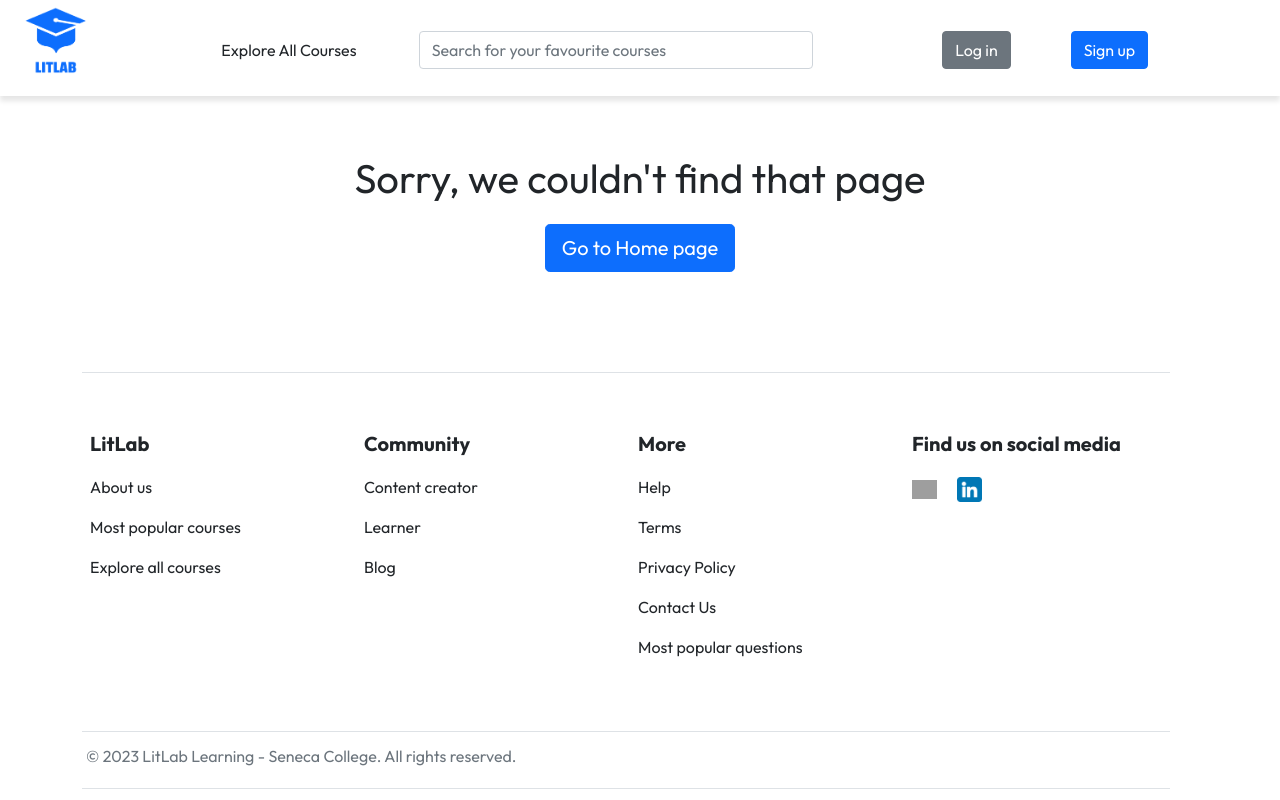
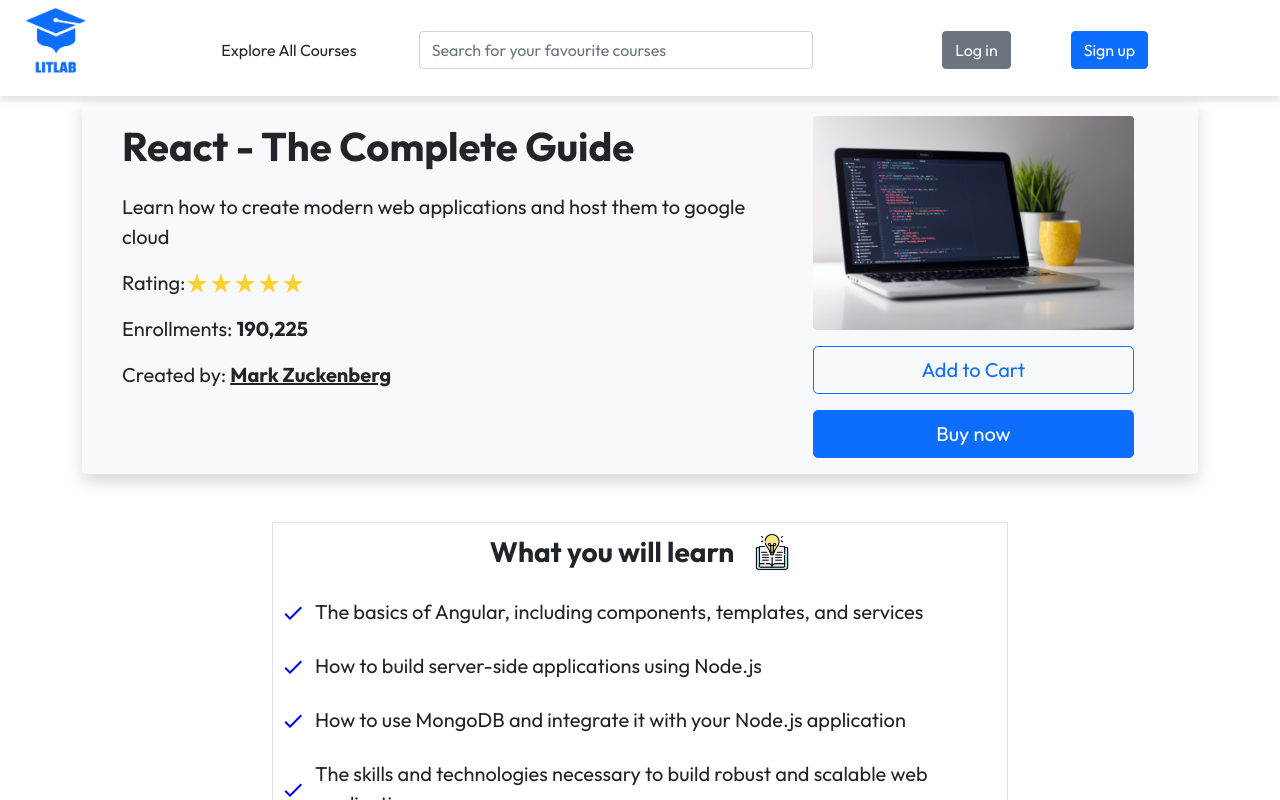
Before and after one commit to mnosov622/LitLab_project, a React (Create React App) app in the folder frontend/: page /course/1 in a window 1280 px wide. Shown: the top 800 px of the page. Built offline with nearby package versions, Linux system fonts and the light colour scheme; grey boxes are pictures that could not be loaded.

Commit message:
course description page dynamically updates based on clicked card

```diff
--- a/frontend/src/App.js
+++ b/frontend/src/App.js
@@ -47,7 +47,7 @@ function App() {
               <Route path="/all-courses" element={<AllCourses />} />
               <Route path="/creator-dashboard" element={<CreatorDashboard />} />
               <Route path="/creator-info" element={<CreatorInformation />} />
-              <Route path="/course" element={<CourseDescription />} />
+              <Route path="/course/:id" element={<CourseDescription />} />
               <Route path="*" exact={true} element={<NotFound />} />
             </Routes>
           </Container>
--- a/frontend/src/components/CourseCards/CourseCard.jsx
+++ b/frontend/src/components/CourseCards/CourseCard.jsx
@@ -3,11 +3,11 @@ import { Link } from "react-router-dom";
 import teacher1 from "../../assets/teacher-1.jpg";
 import styles from "./styles.module.scss";
 
-const CourseCard = ({ name, image, price, teacherName }) => {
+const CourseCard = ({ name, image, price, teacherName, id }) => {
   return (
     <>
       <div className="card w-100 mb-5">
-        <Link to="course/:id">
+        <Link to={`/course/${id}`}>
           <div className={styles.card}>
             <img
               src={image}
--- a/frontend/src/components/Navbar.jsx
+++ b/frontend/src/components/Navbar.jsx
@@ -13,7 +13,8 @@ const Navbar = () => {
   const [data, setData] = useState("");
   const [showList, setShowList] = useState(true);
   const loggedInAsLearner = useSelector((state) => state.loggedInAsLearner);
-  console.log("LOGGED IN AS LEARNER", loggedInAsLearner);
+  const courses = useSelector((state) => state.coursesReducer);
+  console.log(courses);
 
   const displayOptions = () => {
     const options = getOptions(search, courses);
@@ -59,7 +60,7 @@ const Navbar = () => {
                   <ul className="options">
                     {data &&
                       data.map((item) => (
-                        <Link to="/" key={item.id}>
+                        <Link to={`/course/${item.id}`} key={item.id}>
                           <li className="item">
                             {item.name}
                             <p className="text-muted mt-1 mb-0">
--- a/frontend/src/pages/AllCourses/AllCourses.jsx
+++ b/frontend/src/pages/AllCourses/AllCourses.jsx
@@ -1,5 +1,6 @@
 import React from "react";
 import { useDispatch, useSelector } from "react-redux";
+import CourseCard from "../../components/CourseCards/CourseCard";
 import { Allcourses } from "../../store/actions";
 
 const AllCourses = () => {
@@ -7,7 +8,22 @@ const AllCourses = () => {
   const courses = useSelector((state) => state.coursesReducer);
   console.log(courses);
 
-  return <div>AllCourses</div>;
+  return (
+    <div className="row">
+      {courses.map((course) => (
+        <div className="col-md-4">
+          <CourseCard
+            key={course.id}
+            id={course.id}
+            name={course.name}
+            //  image={teacher1}
+            price={course.price}
+            teacherName={course.instructor}
+          />
+        </div>
+      ))}
+    </div>
+  );
 };
 
 export default AllCourses;
--- a/frontend/src/pages/CourseDescription/CourseDescription.jsx
+++ b/frontend/src/pages/CourseDescription/CourseDescription.jsx
@@ -5,16 +5,20 @@ import courseImage from "../../assets/courseImage.jpg";
 // import starIcon from "../../assets/star.svg";
 import learningImage from "../../assets/learning.png";
 import "./CourseDescription.scss";
+import { useParams } from "react-router-dom";
 
 const CourseDescription = () => {
+  const { id } = useParams();
+  const courses = useSelector((state) => state.coursesReducer);
+  console.log("ALL COURSES", courses);
+  const singleCourse = courses.find((course) => course.id === Number(id));
+
   return (
     <>
       <div className="bg-light p-3 shadow rounded">
         <div className="row container text-dark">
           <div className="col-lg-8 fs-1 ">
-            <p className="fw-bold">
-              Full Stack development with Angular and Node
-            </p>
+            <p className="fw-bold">{singleCourse.name}</p>
             <p className="fs-5 mt-2">
               Learn how to create modern web applications and host them to
               google cloud
--- a/frontend/src/pages/Home/Home.jsx
+++ b/frontend/src/pages/Home/Home.jsx
@@ -87,6 +87,7 @@ const Home = () => {
             <div className="col-md-4">
               <CourseCard
                 name="React - The complete Guide"
+                id="1"
                 image={teacher1}
                 price="19$/month"
                 teacherName="Simona Gareth"
@@ -95,6 +96,7 @@ const Home = () => {
             <div className="col-md-4">
               <CourseCard
                 name="Javascript - From Zero to Hero"
+                id="2"
                 image={javascriptTeacher}
                 price="25$/month"
                 teacherName="Kyle Thompson"
@@ -103,6 +105,7 @@ const Home = () => {
             <div className="col-md-4">
               <CourseCard
                 name="Influence - Psychology of Persuasion"
+                id="3"
                 image={influenceTeacher}
                 price="22$/month"
                 teacherName="Mark Forgheit"
```
